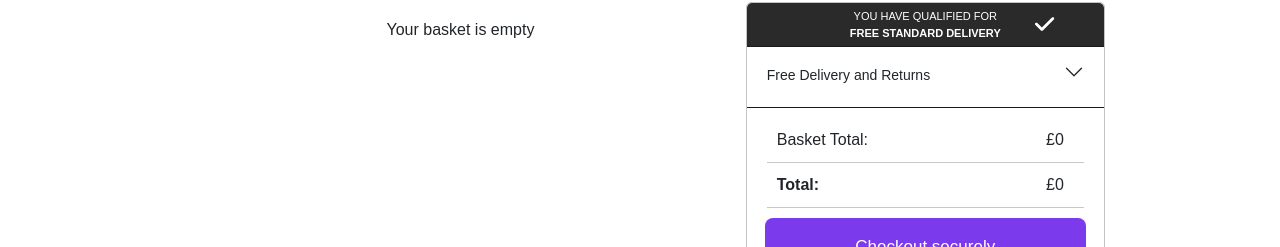
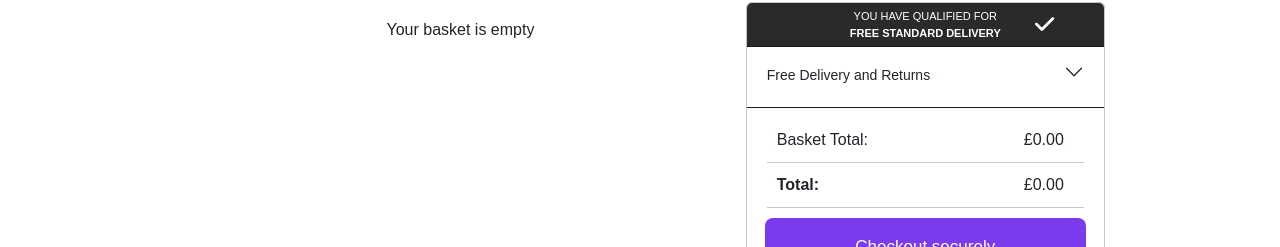
Before and after one commit to smntsng/SneakerStreets, a React (Vite) app: page /Checkout in a window 1280 px wide. Shown: the part 132-379 px from the top of the page. Built offline with nearby package versions, Linux system fonts and the light colour scheme.

Commit message:
total price updates on item added

```diff
--- a/src/components/BasketItem/BasketItem.jsx
+++ b/src/components/BasketItem/BasketItem.jsx
@@ -18,28 +18,28 @@ const BasketItem = (props) => {
         dispatch(removeFromBasket(itemId, size, color));
     };
 
-    const [total, setTotal] = useState(product[0].price * amount);
+    const [total, setTotal] = useState(0);
     // update total on load
     useEffect(()=>{
-        props.priceupdateHandler(total);
+        props.priceAddHandler(total);
     }, [total])
 
     //update total on amount change
     useEffect(()=>{
         setTotal(product[0].price * amount)
-    }, [amount])
+    }, [])
 
     const amountHandlerSub = () => {
         setAmount((prev) => prev - 1)
-        props.priceupdateHandler(total)
+        props.priceSubHandler(product[0].price)
+
         if (amount === 1) {
             handleRemoveFromBasket(props.item, props.color, props.size)
-            props.priceupdateHandler(0)
         }
     }
     const amountHandlerAdd = () => {
         setAmount((prev) => prev + 1)
-        props.priceupdateHandler(total)
+        props.priceAddHandler(product[0].price)
     }
 
     let customURL = "/productpage/"+props.item;
@@ -67,7 +67,7 @@ const BasketItem = (props) => {
                             </div>
                             <div className="price text-success" style={{position:'absolute', right:'20px', bottom:'20px'}}>
                                 <h5 className="mt-4" style={{color:'black', fontSize:'14px'}}>
-                                    £{product[0].price * amount}
+                                    £{(product[0].price * amount).toFixed(2)}
                                 </h5>
                             </div>
                             <p style={{fontSize: '9px !important'}}>Colour: {props.color} | Size: {props.size}</p>
--- a/src/components/CartSummary/Cart.jsx
+++ b/src/components/CartSummary/Cart.jsx
@@ -18,9 +18,15 @@ const Cart = () => {
     // Total Price
     const [totalPrice, setTotalPrice] = useState(0)
 
-    const priceupdateHandler =(newPrice) => {
-        setTotalPrice(newPrice);
+    //add to price
+    const priceAddHandler =(newPrice) => {
+        setTotalPrice(prev => prev + newPrice);
     }
+    //remove from price
+    const priceSubHandler =(newPrice) => {
+        setTotalPrice(prev => prev - newPrice);
+    }
+
 
     return(
         <>
@@ -36,13 +42,14 @@ const Cart = () => {
                                     <ul>
                                         {
                                         basketItems.map((item, index) => {
-                                            console.log(item)
                                             return <BasketItem
                                             key={index}
                                             item={item.item}
                                             size={item.size}
                                             color={item.color}
-                                            priceupdateHandler={priceupdateHandler}/>
+                                            total={totalPrice}
+                                            priceAddHandler={priceAddHandler}
+                                            priceSubHandler={priceSubHandler}/>
                                         })
                                         }
 
@@ -52,7 +59,7 @@ const Cart = () => {
                     </div>
                     {/* Right Side */}
                     <div style={{ border: '1px solid #c4c4c4', minHeight: '400px', borderRadius:'5px'}}>
-                        <BasketProcess total={totalPrice} priceupdateHandler={priceupdateHandler}/>
+                        <BasketProcess total={totalPrice} />
                     </div>
                 </div>
 
--- a/src/components/Checkout/PaymentProcess/PaymentProcess.jsx
+++ b/src/components/Checkout/PaymentProcess/PaymentProcess.jsx
@@ -4,10 +4,10 @@ const PaymentProcess = props => {
     return(
         <>
             <div className="totalPriceSection">
-                <p> Basket Total: <span>£{props.total}</span></p>
+                <p> Basket Total: <span>£{(props.total).toFixed(2)}</span></p>
                 <hr />
 
-                <p><strong>Total: </strong> <span>£{props.total}</span></p>
+                <p><strong>Total: </strong> <span>£{(props.total).toFixed(2)}</span></p>
                 <hr/>
             </div>
             <div className="checkoutOptions">
```
